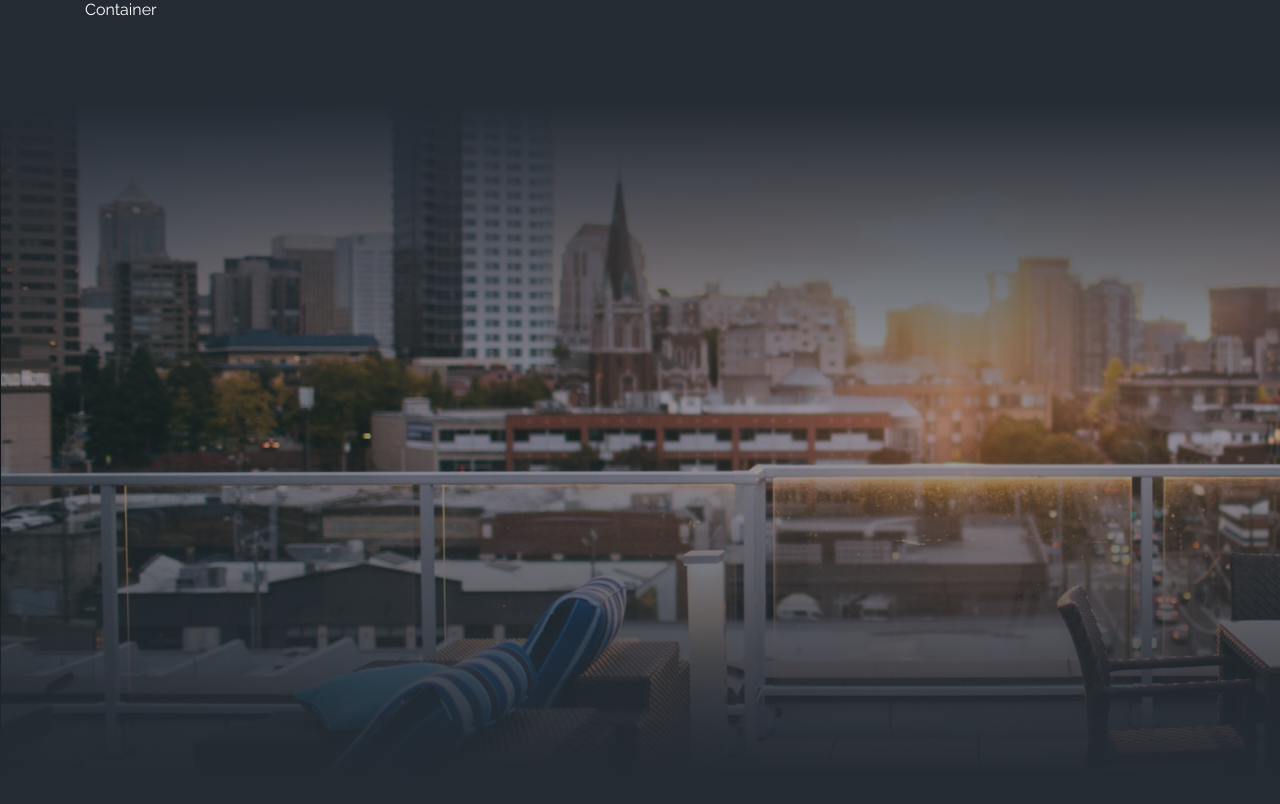
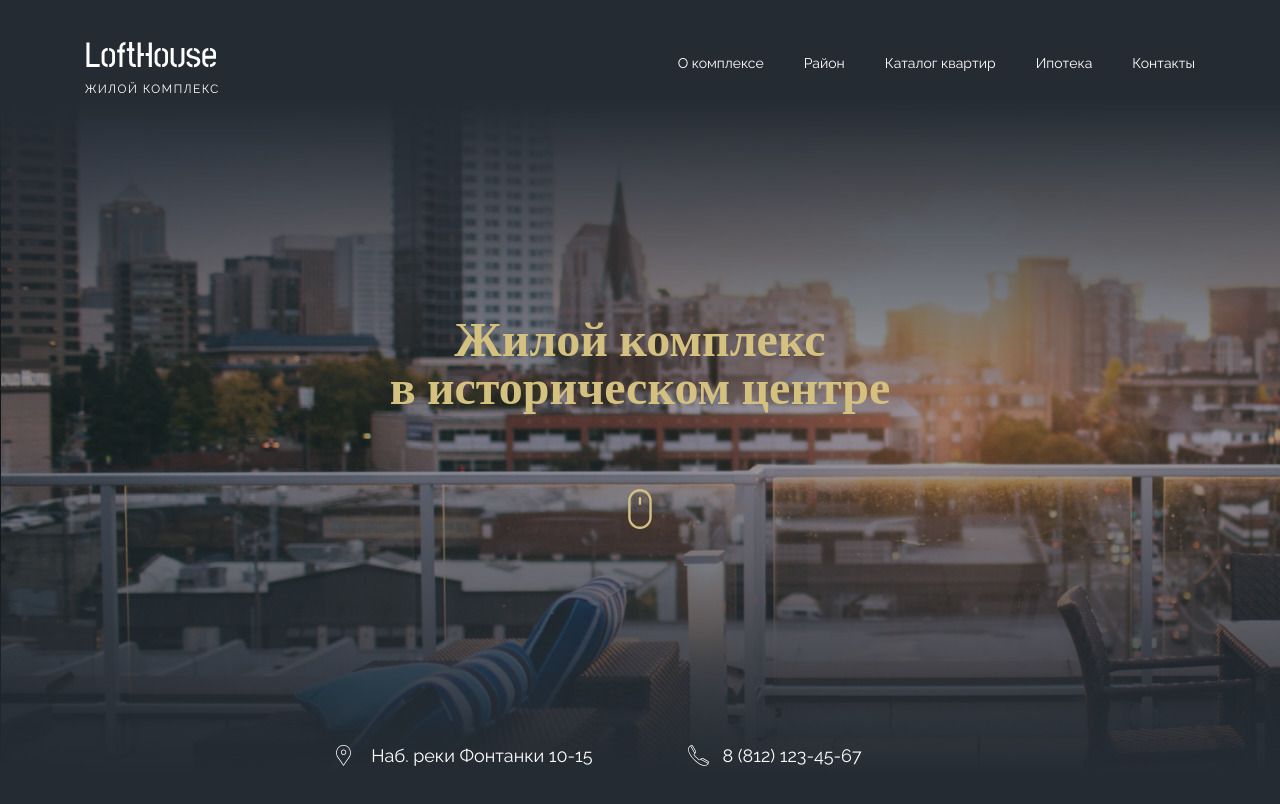
Before and after one commit to Abrahamyan7/LoftHouse, a plain HTML site: page index.html in a window 1280 px wide. Drawn offline with nearby package versions, Linux system fonts and the light colour scheme; a web font is replaced by a local one.

Commit message:
creat header block

```diff
--- a/index.html
+++ b/index.html
@@ -9,11 +9,62 @@
 </head>
 
 <body>
-     <header class="header">
+    <header class="header">
+        <div class="header__top">
+            <div class="container">
+                <!-- header__top-row   element header bloka -->
+                <div class="header__top-row">
+                    <a href="$">
+                        <img src="./img/logo.svg" alt="logo" />
+                    </a>
+                    <!-- header__nav   element header bloka -->
+                    <div class="header__nav">
+                        <!-- nav  block   -->
+                        <nav class="nav">
+                            <ul class="nav__list">
+                                <li>
+                                    <a href="#">О комплексе</a>
+                                </li>
+                                <li>
+                                    <a href="#">Район</a>
+                                </li>
+                                <li>
+                                    <a href="#">Каталог квартир</a>
+                                </li>
+                                <li>
+                                    <a href="#">Ипотека</a>
+                                </li>
+                                <li>
+                                    <a href="#">Контакты</a>
+                                </li>
+                            </ul>
+                        </nav>
+                    </div>
+                </div>
+            </div>
+        </div>
+
         <div class="container">
-            Container
+            <h1 class="header__title">
+                Жилой комплекс <br />
+                в историческом центре
+                <a href="#benefits">
+                    <img class="header__title-icon" src="./img/header/mouse.svg" alt="Scrole Next" />
+                </a>
+            </h1>
+
         </div>
-     </header>
+
+
+
+        <div class="header__footer">
+            <div class="text-right">
+                <a class="info info--map" href="#section-map">Наб. реки Фонтанки 10-15</a>
+            </div>
+            <a class="info info--tel" href="#tel:+31234567">8 (812) 123-45-67</a>
+        </div>
+
+    </header>
 
 </body>
 
--- a/scss/base/_base.scss
+++ b/scss/base/_base.scss
@@ -22,3 +22,6 @@ a{
     width: 1140px;
     margin: 0 auto;
 }
+.text-right{
+    text-align: right;
+}
--- a/scss/blocks/_header.scss
+++ b/scss/blocks/_header.scss
@@ -1,7 +1,43 @@
 .header {
+    display: flex;
+    flex-direction: column;
+    justify-content: space-between;
     min-height: 840px;
+    padding-top: 30px;
+    padding-bottom: 74px;
     background: linear-gradient(180deg, #242B33 11.98%,
             rgba(45, 52, 60, 0.38) 51.04%,
             #242B33 92.19%), url("./../img/header/Rectangle.jpg");
 
 }
+
+.header__top-row {
+    display: flex;
+    justify-content: space-between;
+    align-items: center;
+}
+
+.header__title {
+    position: relative;
+    padding-bottom: 121px;
+    text-align: center;
+    color: $accent;
+    font-family: $font-accent;
+    font-weight: 700;
+    font-size: 48px;
+    line-height: 100%;
+
+}
+.header__title-icon{
+    position: absolute;
+    bottom: 0;
+    left: 50%;
+    transform: translate(-50%, 0);
+}
+
+
+.header__footer{
+    display: grid;
+    grid-template-columns: 1fr 1fr;
+    gap: 95px;
+}
--- /dev/null
+++ b/scss/blocks/_info.scss
@@ -0,0 +1,29 @@
+.info {
+    position: relative;
+    font-size: 18px;
+
+    &--map,
+    &--tel {
+        padding-left: 35px;
+
+        &::before {
+            content: "";
+
+            position: absolute;
+            left: 0;
+            top: 0;
+            width: 21px;
+            height: 21px;
+
+            background-repeat: no-repeat;
+        }
+    }
+
+    &--map::before {
+        background-image: url("./../img/header/map.svg");
+    }
+
+    &--tel::before {
+        background-image: url("./../img/header/phone.svg");
+    }
+}
--- /dev/null
+++ b/scss/blocks/_nav.scss
@@ -0,0 +1,9 @@
+.nav{
+    font-size: 14px;
+}
+
+
+.nav__list{
+    display: flex;
+    column-gap: 40px;
+}
--- a/scss/main.scss
+++ b/scss/main.scss
@@ -8,4 +8,11 @@
 
 // Block's header
 
-@import "./blocks/header"
+@import "./blocks/header";
+
+//  Block Nav
+@import "./blocks/nav";
+
+// info block
+
+@import "./blocks/info"
```
Also changed, not shown: css/main.css, 1 other file.
